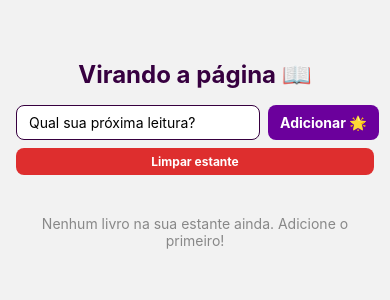
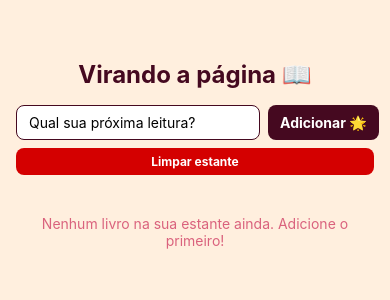
Before and after one commit to monica-manfrinato/to_be_read_app, a React Native app in the folder to_be_read_app/: screen / in a window 390 px wide. Shown: the top 300 px of the page. Built offline with nearby package versions, Linux system fonts and the light colour scheme.

Commit message:
Update app color scheme
Refactor UI colors for a cohesive palette across components. Updated styles in src/components/LivroItem.js and src/screens/ListaLivrosScreen.js (primary #450920, accent #da627d, detail #a53860, danger #d40000). Minor whitespace fix in App.js.

```diff
--- a/to_be_read_app/src/components/LivroItem.js
+++ b/to_be_read_app/src/components/LivroItem.js
@@ -57,7 +57,7 @@ const styles = StyleSheet.create({
     alignItems: "center",
     justifyContent: "space-between",
     borderLeftWidth: 4,
-    borderLeftColor: "#2e86de",
+    borderLeftColor: "#da627d",
     elevation: 2, // Sombra suave no Android
     shadowColor: "#000", // Sombra no iOS
     shadowOffset: { width: 0, height: 1 },
@@ -71,15 +71,14 @@ const styles = StyleSheet.create({
   titulo: {
     fontSize: 16,
     fontWeight: "bold",
-    color: "#333",
+    color: "#450920",
   },
   textoConcluido: {
     textDecorationLine: "line-through",
-    color: "#888",
   },
   detalhes: {
     fontSize: 12,
-    color: "#666",
+    color: "#a53860",
     marginTop: 2,
   },
   botoesContainer: {
@@ -87,7 +86,7 @@ const styles = StyleSheet.create({
     alignItems: "center",
   },
   botaoEditar: {
-    backgroundColor: "#e1b12c",
+    backgroundColor: "#da627d",
     borderRadius: 6,
     paddingVertical: 6,
     paddingHorizontal: 10,
@@ -99,7 +98,7 @@ const styles = StyleSheet.create({
     fontWeight: "bold",
   },
   botaoExcluir: {
-    backgroundColor: "#e84118",
+    backgroundColor: "#450920",
     borderRadius: 6,
     paddingVertical: 6,
     paddingHorizontal: 10,
--- a/to_be_read_app/src/screens/ListaLivrosScreen.js
+++ b/to_be_read_app/src/screens/ListaLivrosScreen.js
@@ -261,7 +261,7 @@ export default function ListaLivrosScreen() {
 const styles = StyleSheet.create({
   container: {
     flex: 1,
-    backgroundColor: "#f2f2f2",
+    backgroundColor: "#ffefde",
     paddingTop: 60,
     paddingHorizontal: 16,
   },
@@ -270,7 +270,7 @@ const styles = StyleSheet.create({
     fontWeight: "bold",
     marginBottom: 16,
     textAlign: "center",
-    color: "#370040",
+    color: "#450920",
   },
   formulario: {
     flexDirection: "row",
@@ -280,14 +280,14 @@ const styles = StyleSheet.create({
     flex: 1,
     backgroundColor: "#fff",
     borderWidth: 1,
-    borderColor: "#370040",
+    borderColor: "#450920",
     borderRadius: 8,
     paddingHorizontal: 12,
     paddingVertical: 8,
     marginRight: 8,
   },
   botaoAdicionar: {
-    backgroundColor: "#6b009c",
+    backgroundColor: "#450920",
     borderRadius: 8,
     paddingHorizontal: 12,
     justifyContent: "center",
@@ -298,7 +298,7 @@ const styles = StyleSheet.create({
     fontWeight: "bold",
   },
   botaoLimpar: {
-    backgroundColor: "#de2e2e",
+    backgroundColor: "#d40000",
     borderRadius: 8,
     paddingVertical: 6,
     alignItems: "center",
@@ -314,7 +314,7 @@ const styles = StyleSheet.create({
   },
   listaVazia: {
     textAlign: "center",
-    color: "#888",
+    color: "#da627d",
     marginTop: 24,
   },
   modalOverlay: {
@@ -339,7 +339,7 @@ const styles = StyleSheet.create({
   labelInput: {
     fontSize: 12,
     fontWeight: "bold",
-    color: "#555",
+    color: "#450920",
     marginBottom: 4,
   },
   containerEstrelas: {
@@ -353,7 +353,7 @@ const styles = StyleSheet.create({
   },
   inputModal: {
     borderWidth: 1,
-    borderColor: "#ccc",
+    borderColor: "#da627d",
     borderRadius: 8,
     padding: 8,
     marginBottom: 12,
@@ -382,10 +382,10 @@ const styles = StyleSheet.create({
     marginLeft: 8,
   },
   botaoCancelar: {
-    backgroundColor: "#888",
+    backgroundColor: "#450920",
   },
   botaoSalvar: {
-    backgroundColor: "#2e86de",
+    backgroundColor: "#da627d",
   },
   textoBotaoModal: {
     color: "#fff",
```
Also changed, not shown: to_be_read_app/App.js (line endings or trailing spaces).
